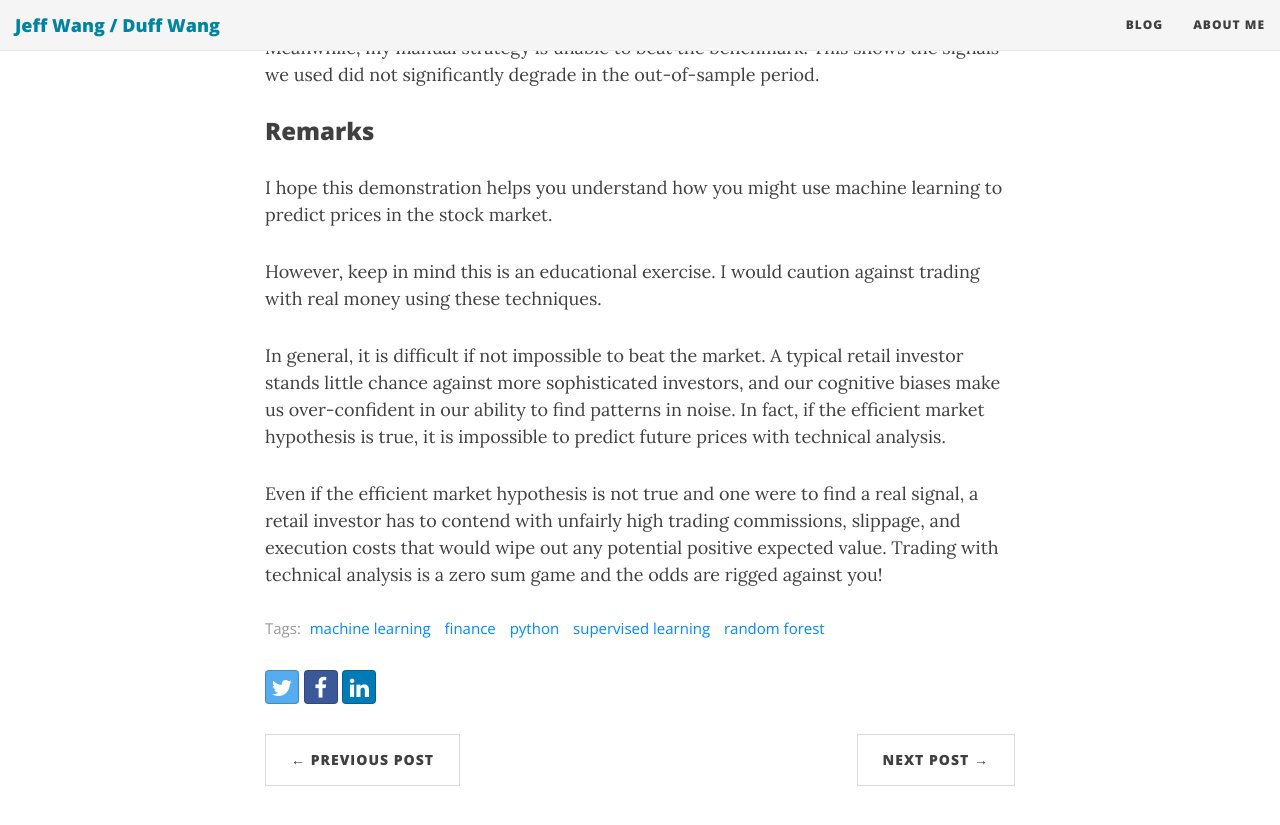
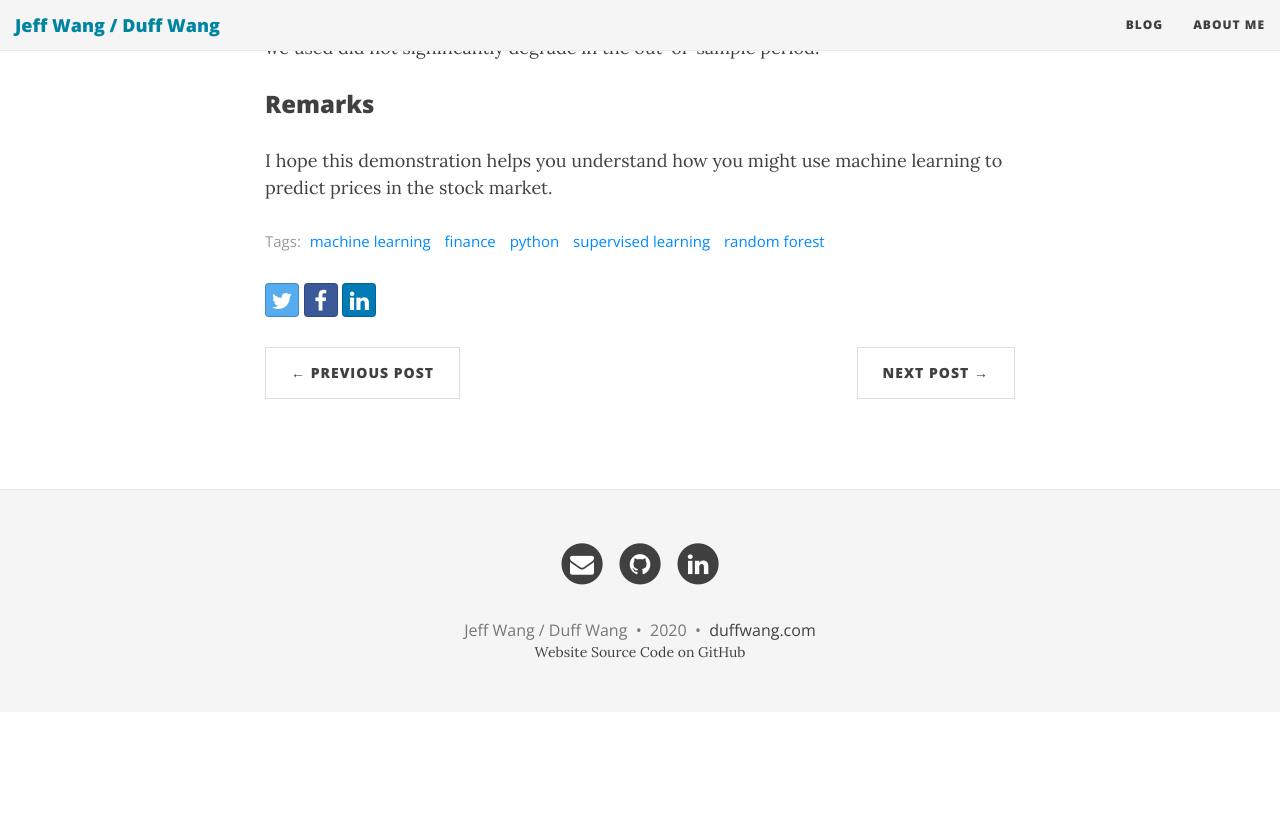
Before and after one commit to duffwang/duffwang.github.io, a Jekyll site: the page built from _posts/2019-02-01-machine-learning-trading.md, in a window 1280 px wide and 900 px high, scrolled down 12183 px. Shown: the top 825 px of the window. Built offline with Jekyll 4.4.1, drawn with Linux system fonts in a browser that asks for light colours; nearby versions of some CDN libraries; comment, search, counter and statistics services are not loaded; after the commit the page ends 12895 px from its top, so only the background shows below that; some of the changed text lies outside the part shown.

Commit message:
Update 2019-02-01-machine-learning-trading.md

```diff
--- a/_posts/2019-02-01-machine-learning-trading.md
+++ b/_posts/2019-02-01-machine-learning-trading.md
@@ -6,7 +6,7 @@ tags: [machine learning, finance, python, supervised learning, random forest]
 image: /img/3.png
 ---
 
-In this blog post, I go over some basic technical indicators to use on market data, show how to implement an ensemble learner in Python to predict future prices, and explain why it's nearly impossible to beat the market.
+In this blog post, I go over some basic technical indicators to use on market data, show how to implement an ensemble learner in Python to predict future prices.
 
 ### Dataset
 
@@ -343,9 +343,3 @@ The Random Forest learner does surprisingly well even in the out of sample perio
 ### Remarks
 
 I hope this demonstration helps you understand how you might use machine learning to predict prices in the stock market.
-
-However, keep in mind this is an educational exercise. I would caution against trading with real money using these techniques.
-
-In general, it is difficult if not impossible to beat the market. A typical retail investor stands little chance against more sophisticated investors, and our cognitive biases make us over-confident in our ability to find patterns in noise. In fact, if the efficient market hypothesis is true, it is impossible to predict future prices with technical analysis.
-
-Even if the efficient market hypothesis is not true and one were to find a real signal, a retail investor has to contend with unfairly high trading commissions, slippage, and execution costs that would wipe out any potential positive expected value. Trading with technical analysis is a zero sum game and the odds are rigged against you!
```
